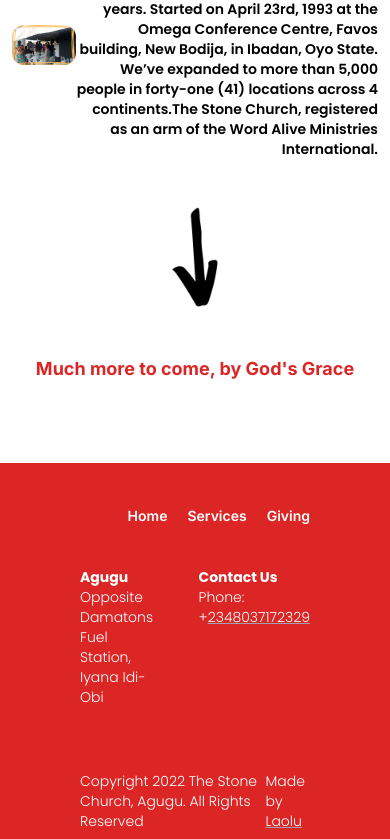
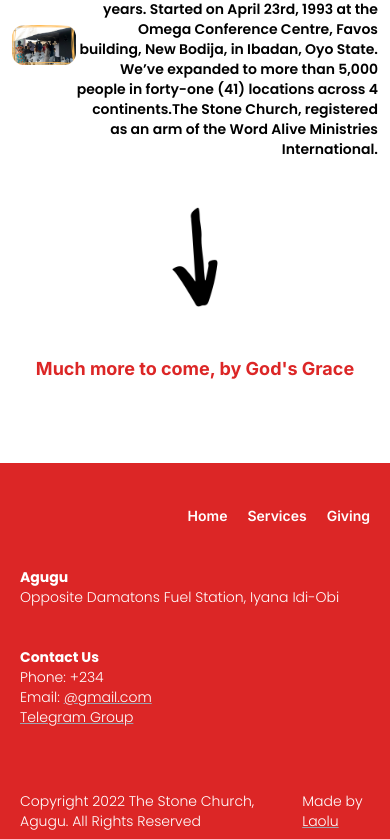
Before and after one commit to Ola4606/tsc-agugu, a React (Create React App) app: page / in a window 390 px wide. Shown: the part 3987-4826 px from the top of the page. Built offline with nearby package versions, Linux system fonts and the light colour scheme.

Commit message:
Made Bottom Nav Bar Mobile Responsive

```diff
--- a/src/components/general/BottomNav.tsx
+++ b/src/components/general/BottomNav.tsx
@@ -4,7 +4,9 @@ import { Link } from "react-router-dom";
 function BottomNav() {
   return (
     <div>
-      <div className="w-full bg-red-600 flex flex-col justify-start px-20 pt-10 pb-12 mt-20 text-white">
+
+
+      <div className="w-full bg-red-600 flex flex-col justify-start px-5 sm:px-8 md:px-20 pt-10 pb-2 mt-20 text-white">
         <div className="flex justify-end items-center">
           <Link to="/">
             <span className="nav-text">Home</span>
@@ -17,8 +19,8 @@ function BottomNav() {
           </Link>
         </div>
 
-        <div className="flex mt-10">
-          <div className="flex flex-col w-40">
+        <div className="flex flex-col md:flex-row mt-10">
+          <div className="flex flex-col md:w-40">
             <span className="font-casual font-bold text-sm md:text-base">
               Agugu
             </span>
@@ -26,23 +28,37 @@ function BottomNav() {
               Opposite Damatons Fuel Station, Iyana Idi-Obi
             </span>
           </div>
-          <div className="flex flex-col ml-10">
+          <div className="flex flex-col mt-10 md:mt-0 md:ml-10">
             <span className="font-casual font-bold text-sm md:text-base">
               Contact Us
             </span>
             <span className="font-casual font-light text-sm md:text-base">
-              Phone:{" "}+
+              Phone: +234
+              <br />
+              Email:{" "}
               <a
-                href="tel:+2348037172329"
+                href="https://laolu.netlify.app/"
+                target="_blank"
+                rel="noopener noreferrer"
                 className="underline decoration-gray-400"
               >
-                2348037172329
+                @gmail.com
+              </a>
+              <br />
+              <a
+                href="https://laolu.netlify.app/"
+                target="_blank"
+                rel="noopener noreferrer"
+                className="underline decoration-gray-400"
+              >
+                Telegram Group
               </a>
             </span>
           </div>
         </div>
-      </div>
-      <div className="w-full bg-red-600 flex justify-between items-center px-20 pt-4 pb-2 text-white font-casual font-light text-sm">
+
+        <div className="text-white font-casual font-light text-sm flex justify-between items-center mt-16">
+
         <span>Copyright 2022 The Stone Church, Agugu. All Rights Reserved</span>
         <span>
           Made by{" "}
@@ -55,6 +71,8 @@ function BottomNav() {
             Laolu
           </a>
         </span>
+
+        </div>
       </div>
     </div>
   );
--- a/src/index.css
+++ b/src/index.css
@@ -757,6 +757,11 @@ video {
   padding-bottom: 0.5rem;
 }
 
+.px-5{
+  padding-left: 1.25rem;
+  padding-right: 1.25rem;
+}
+
 .pt-10{
   padding-top: 2.5rem;
 }
@@ -775,6 +780,10 @@ video {
 
 .pr-5{
   padding-right: 1.25rem;
+}
+
+.pb-10{
+  padding-bottom: 2.5rem;
 }
 
 .text-center{
@@ -961,6 +970,11 @@ video {
     max-width: 600px;
   }
 
+  .sm\:px-8{
+    padding-left: 2rem;
+    padding-right: 2rem;
+  }
+
   .sm\:pr-8{
     padding-right: 2rem;
   }
@@ -1006,6 +1020,10 @@ video {
     margin-top: 4rem;
   }
 
+  .md\:ml-10{
+    margin-left: 2.5rem;
+  }
+
   .md\:flex{
     display: flex;
   }
@@ -1020,6 +1038,10 @@ video {
 
   .md\:h-\[450px\]{
     height: 450px;
+  }
+
+  .md\:w-40{
+    width: 10rem;
   }
 
   .md\:max-w-\[450px\]{
```
